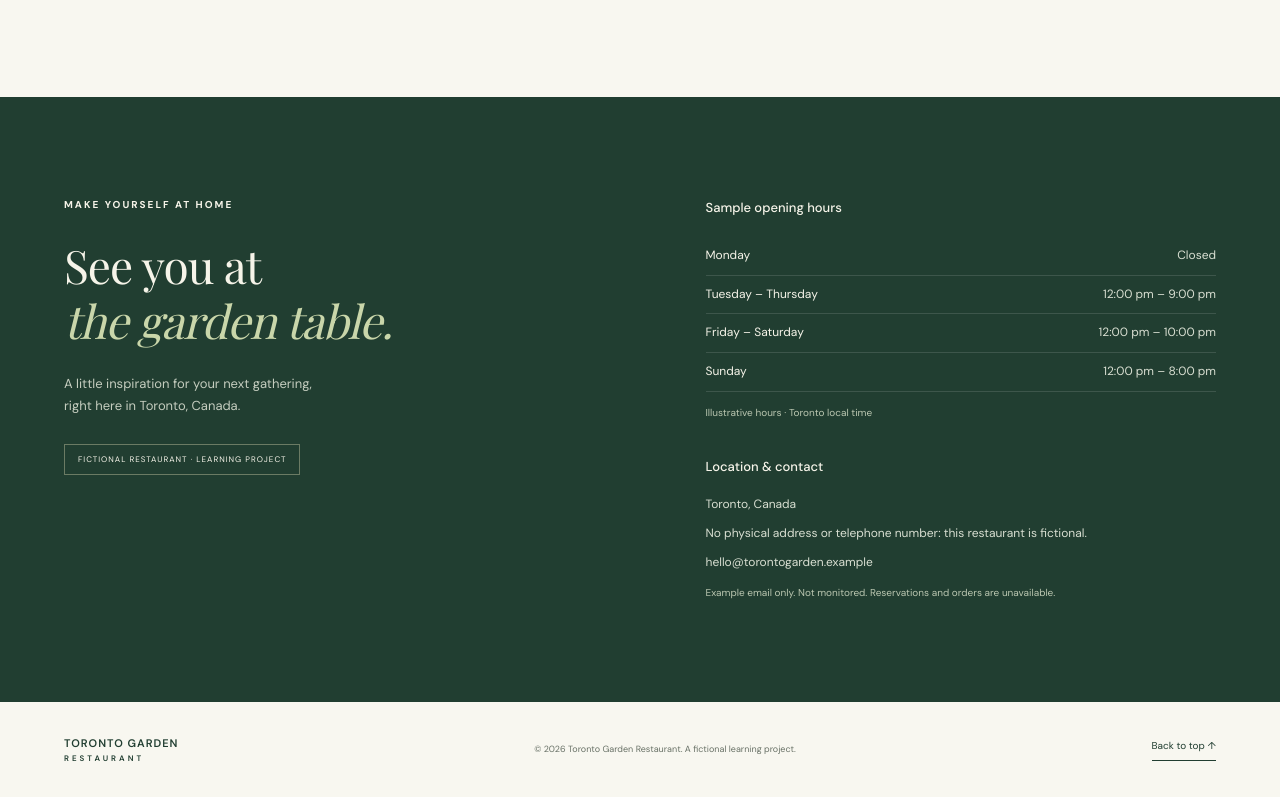
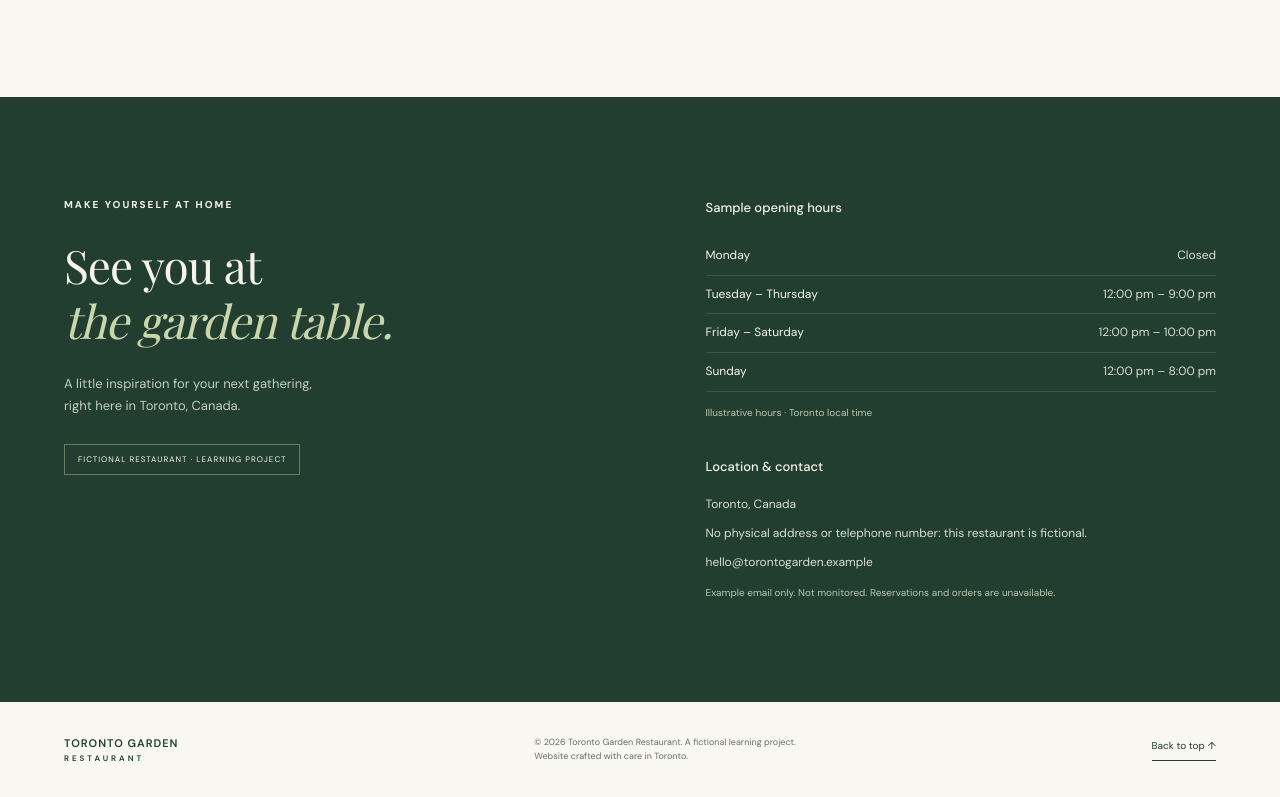
Before and after one commit to bernieinvest-hue/toronto-garden-restaurant, a plain HTML site: page index.html in a window 1280 px wide. Shown: the part 2785-3582 px from the top of the page. Drawn offline with nearby package versions, Linux system fonts and the light colour scheme; a web font is replaced by a local one.

Commit message:
Add homepage footer message

```diff
--- a/index.html
+++ b/index.html
@@ -41,6 +41,6 @@
     </div><p class="menu-note">This is a sample menu for a learning project. Ingredients and dietary labels are illustrative.</p></section>
     <section class="visit section-space" id="visit"><div class="section-wrap visit-grid"><div><p class="eyebrow">MAKE YOURSELF AT HOME</p><h2>See you at<br><em>the garden table.</em></h2><p>A little inspiration for your next gathering,<br>right here in Toronto, Canada.</p><span class="demo-pill">FICTIONAL RESTAURANT · LEARNING PROJECT</span></div><div class="visit-details"><div><h3>Sample opening hours</h3><dl class="hours"><div><dt>Monday</dt><dd>Closed</dd></div><div><dt>Tuesday – Thursday</dt><dd>12:00 pm – 9:00 pm</dd></div><div><dt>Friday – Saturday</dt><dd>12:00 pm – 10:00 pm</dd></div><div><dt>Sunday</dt><dd>12:00 pm – 8:00 pm</dd></div></dl><p class="detail-note">Illustrative hours · Toronto local time</p></div><div class="contact"><h3>Location & contact</h3><p>Toronto, Canada</p><p>No physical address or telephone number: this restaurant is fictional.</p><p class="sample-email">hello@torontogarden.example</p><p class="detail-note">Example email only. Not monitored. Reservations and orders are unavailable.</p></div></div></div></section>
   </main>
-  <footer class="section-wrap"><a class="footer-brand" href="#home">TORONTO GARDEN <span>RESTAURANT</span></a><p>© <span id="year">2026</span> Toronto Garden Restaurant. A fictional learning project.</p><a class="text-link" href="#home">Back to top ↑</a></footer>
+  <footer class="section-wrap"><a class="footer-brand" href="#home">TORONTO GARDEN <span>RESTAURANT</span></a><p>© <span id="year">2026</span> Toronto Garden Restaurant. A fictional learning project.<br>Website crafted with care in Toronto.</p><a class="text-link" href="#home">Back to top ↑</a></footer>
 </body>
 </html>
```
